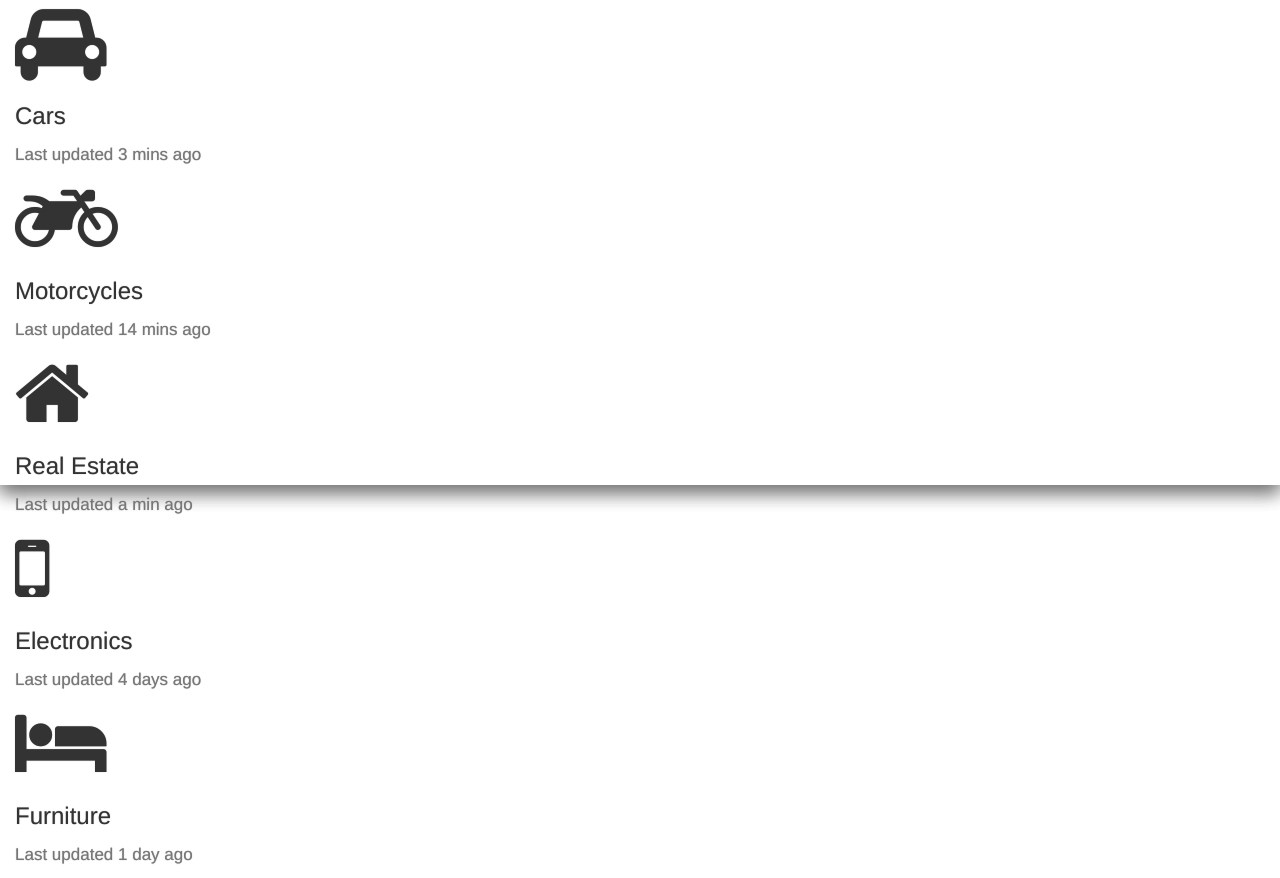
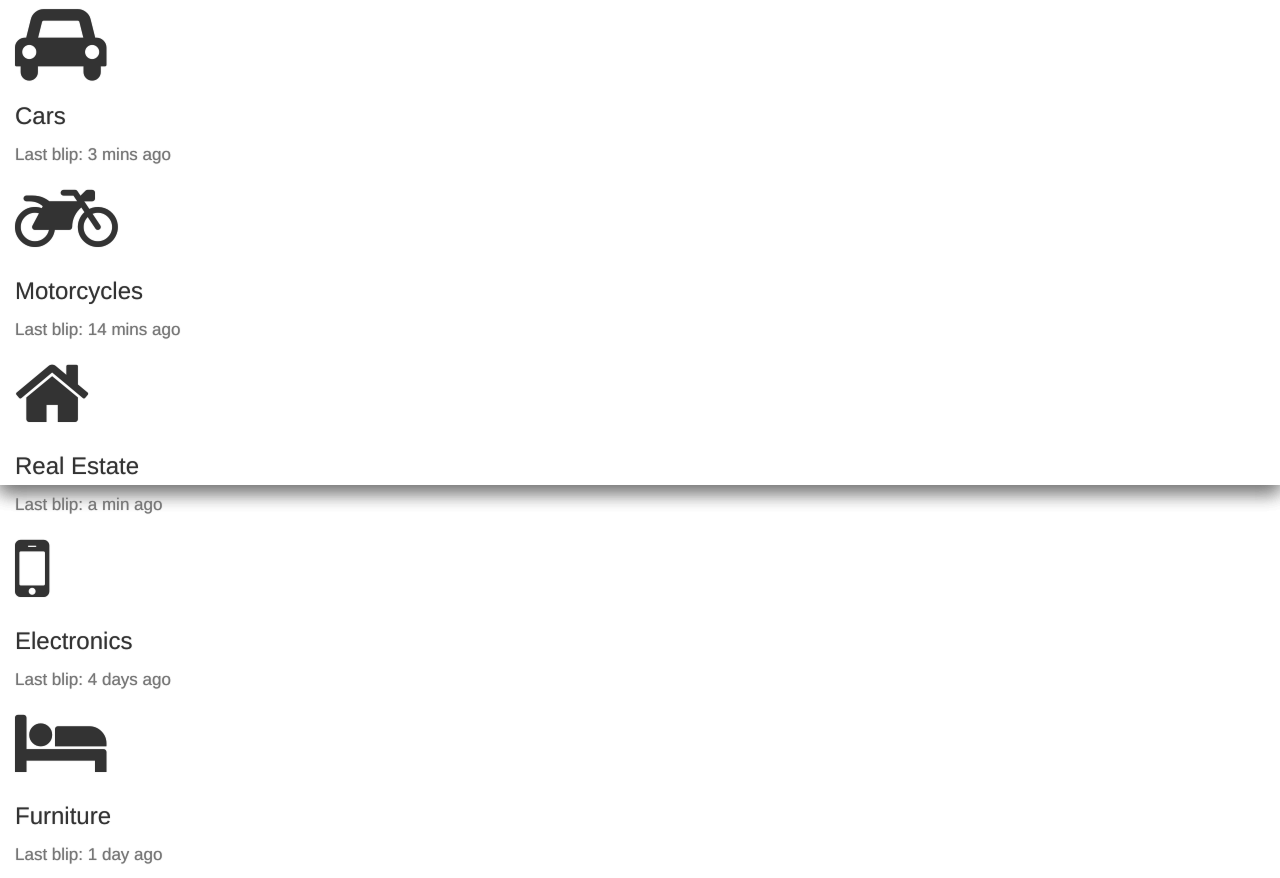
Before and after one commit to deepakssn/cf, a plain HTML site: page home.html in a window 1280 px wide. Shown: the part 315-1193 px from the top of the page. Drawn offline with nearby package versions, Linux system fonts and the light colour scheme.

Commit message:
Changed "Last Update" to "Last blip" 😀

```diff
--- a/home.html
+++ b/home.html
@@ -66,7 +66,7 @@
                                     </div>
                                     <div class="card-block">
                                         <h3 class="card-title">Cars</h3>
-                                        <p class="card-text"><small class="text-muted">Last updated 3 mins ago</small></p>
+                                        <p class="card-text"><small class="text-muted">Last blip: 3 mins ago</small></p>
                                     </div>
                                 </div>
                                 <div class="card text-xs-center">
@@ -75,7 +75,7 @@
                                     </div>
                                     <div class="card-block">
                                         <h3 class="card-title">Motorcycles</h3>
-                                        <p class="card-text"><small class="text-muted">Last updated 14 mins ago</small></p>
+                                        <p class="card-text"><small class="text-muted">Last blip: 14 mins ago</small></p>
                                     </div>
                                 </div>
                                 <div class="card text-xs-center">
@@ -84,7 +84,7 @@
                                     </div>
                                     <div class="card-block">
                                         <h3 class="card-title">Real Estate</h3>
-                                        <p class="card-text"><small class="text-muted">Last updated a min ago</small></p>
+                                        <p class="card-text"><small class="text-muted">Last blip: a min ago</small></p>
                                     </div>
                                 </div>
                                 <div class="card text-xs-center">
@@ -93,7 +93,7 @@
                                     </div>
                                     <div class="card-block">
                                         <h3 class="card-title">Electronics</h3>
-                                        <p class="card-text"><small class="text-muted">Last updated 4 days ago</small></p>
+                                        <p class="card-text"><small class="text-muted">Last blip: 4 days ago</small></p>
                                     </div>
                                 </div>
                                 <div class="card text-xs-center">
@@ -102,7 +102,7 @@
                                     </div>
                                     <div class="card-block">
                                         <h3 class="card-title">Furniture</h3>
-                                        <p class="card-text"><small class="text-muted">Last updated 1 day ago</small></p>
+                                        <p class="card-text"><small class="text-muted">Last blip: 1 day ago</small></p>
                                     </div>
                                 </div>
                             </div>
```
